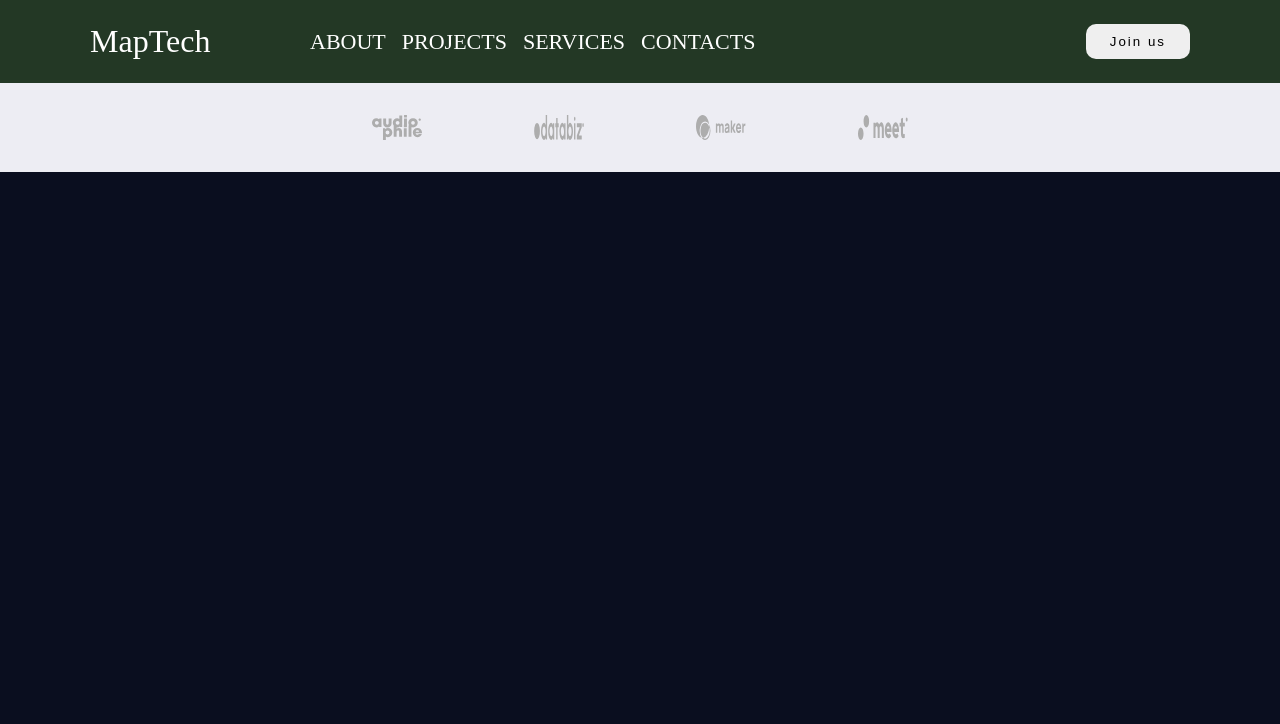
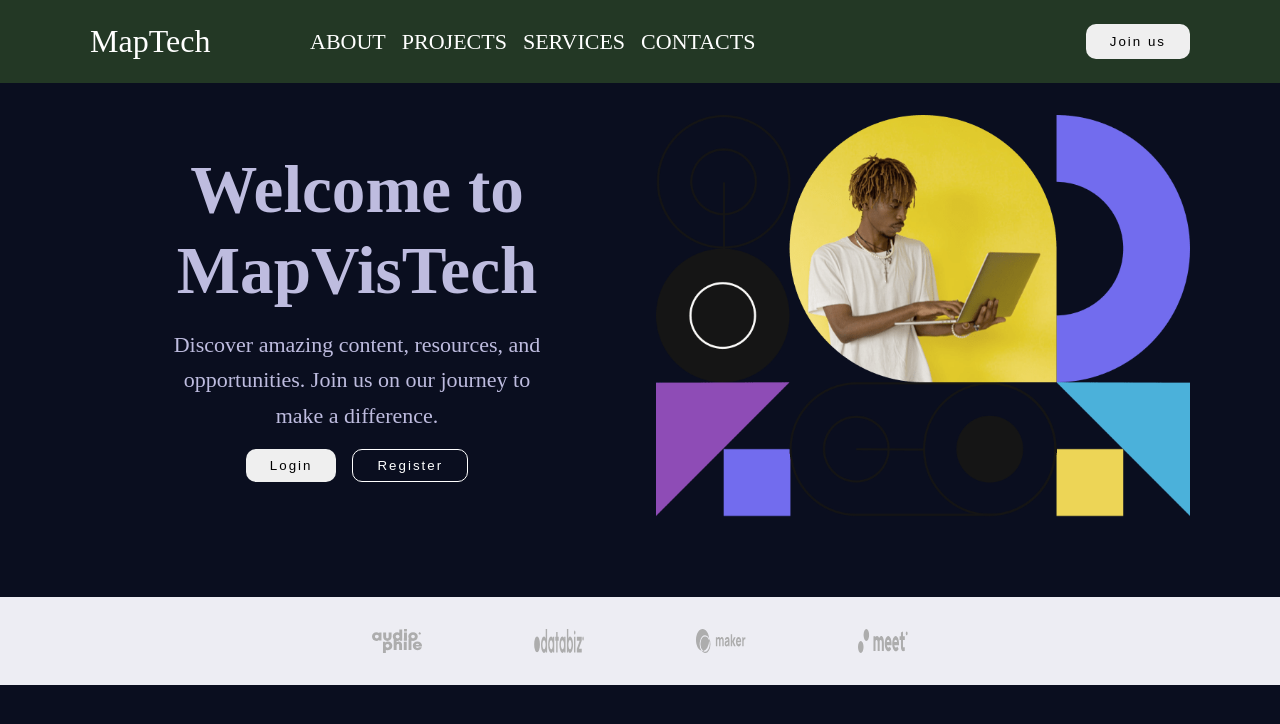
Before and after one commit to MapTech-stack/Map, a plain HTML site: page index.html in a window 1280 px wide. Drawn offline with Linux system fonts and the light colour scheme.

Commit message:
i changed things

```diff
--- a/index.html
+++ b/index.html
@@ -50,7 +50,7 @@
 
     <main>
 
-      <!-- <section class="hero-section">
+       <section class="hero-section">
         <div class="wrapper">
           <div class="hero">
             <div class="hero-text">
@@ -71,7 +71,7 @@
             </div>
           </div>
         </div>
-      </section> -->
+      </section>
 
       <section class="our-offer">
 
```
